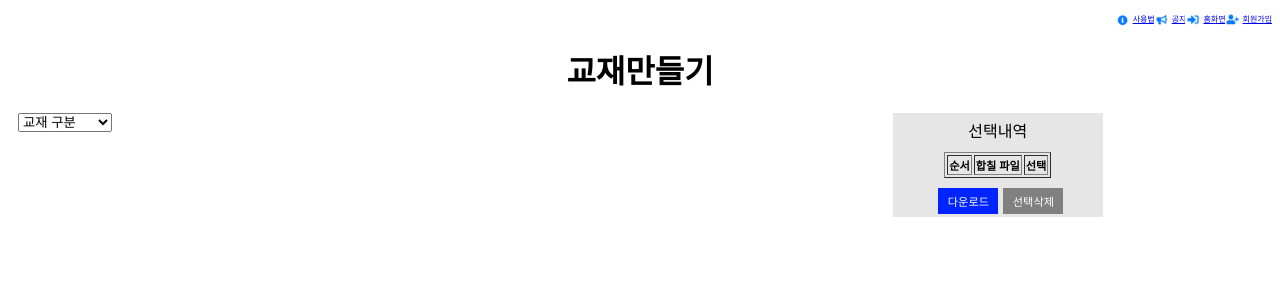
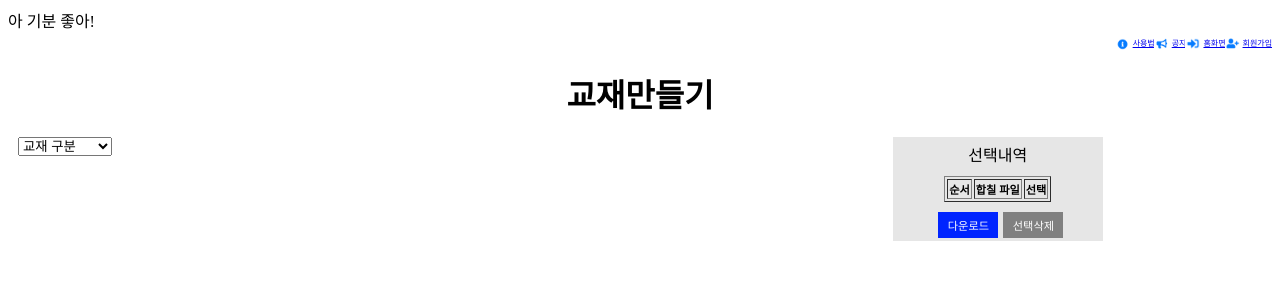
Before and after one commit to Senitf/StudyPack, a Django app: page / in a window 1280 px wide. Shown: the top 300 px of the page. Run offline with Django 3.2, Linux system fonts and the light colour scheme; lists and menus that the app fills with data are empty.

Commit message:
feel so good

```diff
--- a/studyProject/study/templates/study/index.html
+++ b/studyProject/study/templates/study/index.html
@@ -146,7 +146,7 @@ h1{
 }
 </style>
 <body>
-
+  아 기분 좋아!
   <div style="text-align: right; font-size : 0.5em;">
     <a href="index.html"><img src="{% static 'menual.png' %}" class = "menu">사용법</a>
     <a href="index.html"><img src="{% static 'notice.png' %}" class = "menu">공지</a>
```
